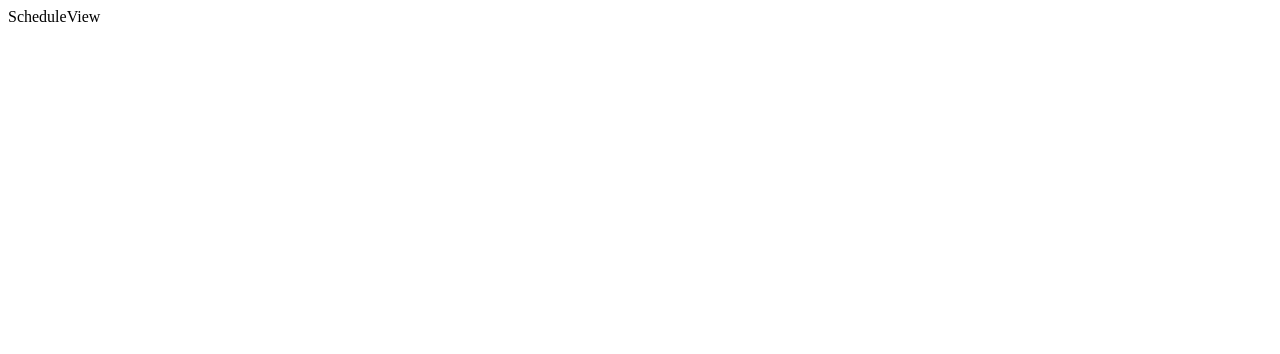
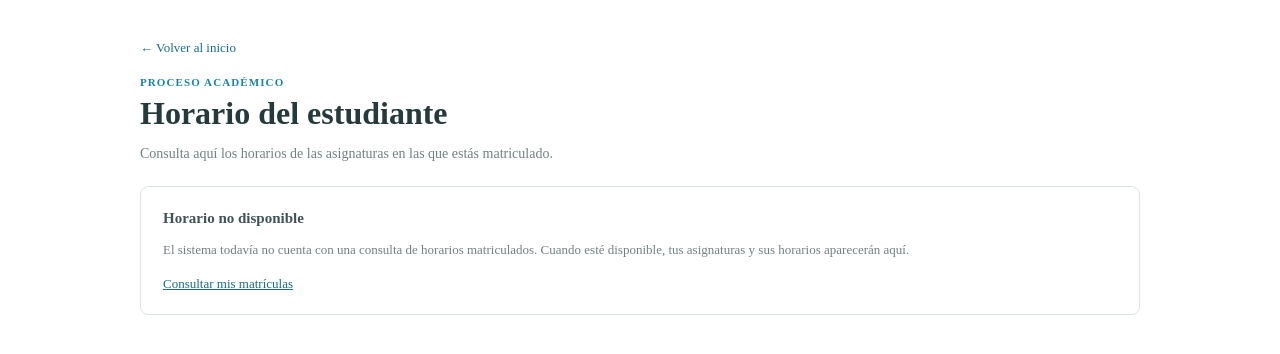
Before and after one commit to Cristian0124/SISTEMA_ESCOLAR, a Vue app in the folder frontend/: page /schedule in a window 1280 px wide. Shown: the top 354 px of the page. Built offline with nearby package versions, Linux system fonts and the light colour scheme.

Commit message:
Implementa horario academico
Reemplaza la vista provisional del horario por una interfaz que informara sobre la disponibilidad y accede a las matrículas

```diff
--- a/frontend/src/views/ScheduleView.vue
+++ b/frontend/src/views/ScheduleView.vue
@@ -1,5 +1,28 @@
-<script setup lang="ts"></script>
+<template>
+  <main class="schedule-page">
+    <RouterLink class="back-link" to="/inicio">← Volver al inicio</RouterLink>
+    <header>
+      <p class="eyebrow">Proceso académico</p>
+      <h1>Horario del estudiante</h1>
+      <p>Consulta aquí los horarios de las asignaturas en las que estás matriculado.</p>
+    </header>
+    <section class="notice" aria-live="polite">
+      <strong>Horario no disponible</strong>
+      <p>El sistema todavía no cuenta con una consulta de horarios matriculados. Cuando esté disponible, tus asignaturas y sus horarios aparecerán aquí.</p>
+      <RouterLink to="/mis-matriculas">Consultar mis matrículas</RouterLink>
+    </section>
+  </main>
+</template>
 
-<template>
-  <div>ScheduleView</div>
-</template>
+<style scoped>
+.schedule-page { max-width: 1000px; margin: 0 auto; padding: 30px clamp(16px, 4vw, 42px); color: #243a3c; }
+.back-link { display: inline-block; margin-bottom: 20px; color: #176d85; font-size: 13px; text-decoration: none; }
+.back-link:hover { text-decoration: underline; }
+.eyebrow { margin: 0 0 7px; color: #1685a2; font-size: 11px; font-weight: 700; letter-spacing: .1em; text-transform: uppercase; }
+h1 { margin: 0; font-size: clamp(24px, 4vw, 32px); }
+header > p:last-child { color: #718083; font-size: 14px; }
+.notice { margin-top: 24px; padding: 22px; border: 1px solid #dce3e3; border-radius: 8px; background: #fff; }
+.notice strong { color: #405458; font-size: 15px; }
+.notice p { color: #718083; font-size: 13px; line-height: 1.6; }
+.notice a { color: #176d85; font-size: 13px; }
+</style>
```
